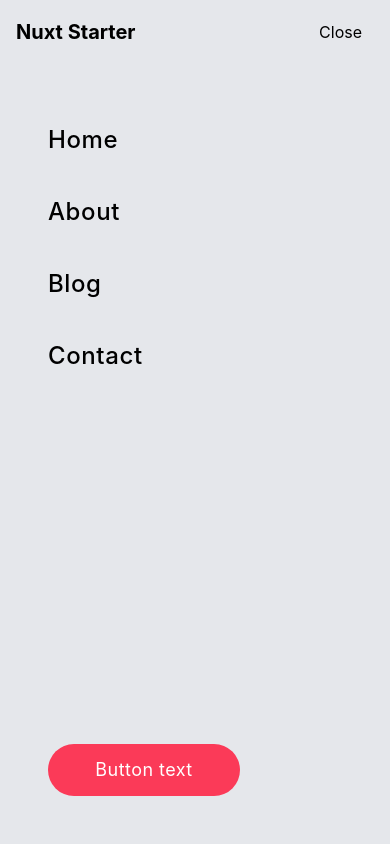
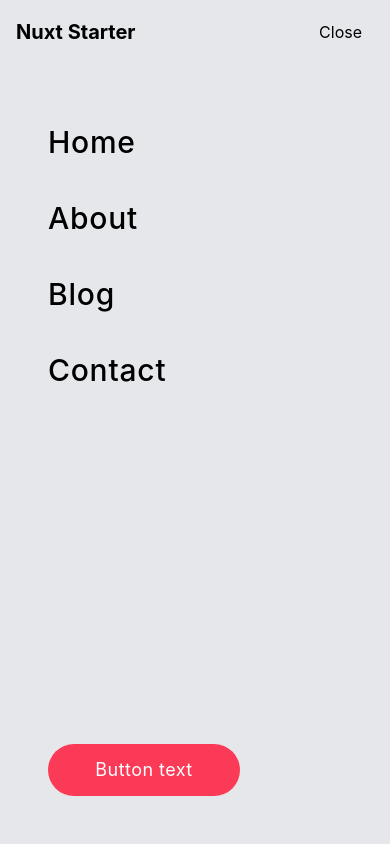
Before and after one commit to jackbarham/nuxt-starter-website, a Nuxt app: page / in a window 390 px wide. Both pictures are taken after a click on the button "Menu". Shown: the top 844 px of the page. Built offline with nearby package versions, Linux system fonts and the light colour scheme.

Commit message:
Fade in CTA menu button

```diff
--- a/components/MainHeader.vue
+++ b/components/MainHeader.vue
@@ -58,13 +58,19 @@
           <NuxtLink
             :to="page.url"
             @click="closeMobileMenu"
-            class="block text-2xl font-medium tracking-wide py-3 hover:text-gray-600 transition-colors"
+            class="block text-3xl font-medium tracking-wide py-3 hover:text-gray-600 transition-colors"
           >{{ page.title }}</NuxtLink>
         </li>
       </ul>
 
       <!-- CTA button -->
-      <div class="absolute bottom-12 min-w-48">
+      <div
+        class="absolute bottom-12 min-w-48 transform transition-opacity duration-[800ms] ease-in-out"
+        :class="isMobileMenuOpen ? 'opacity-100' : 'opacity-0'"
+        :style="{
+          transitionDelay: isMobileMenuOpen ? '400ms' : '0ms'
+        }"
+      >
         <CtaButton />
       </div>
 
```
